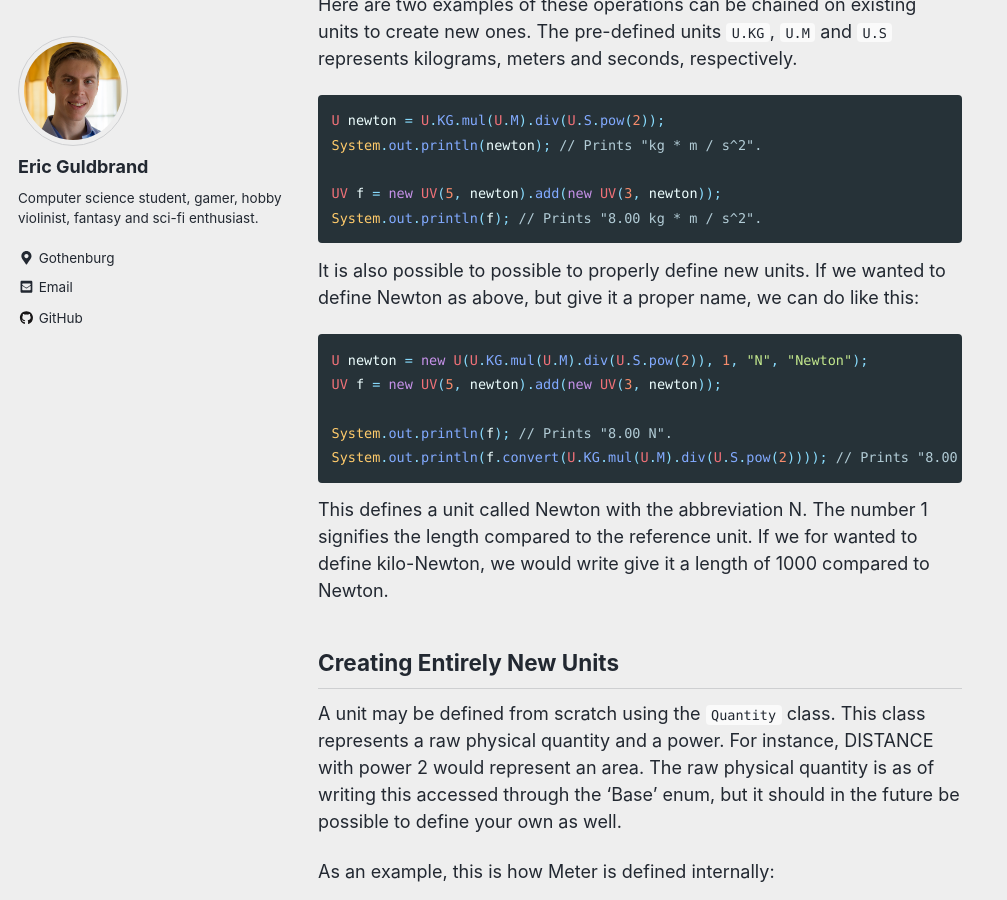
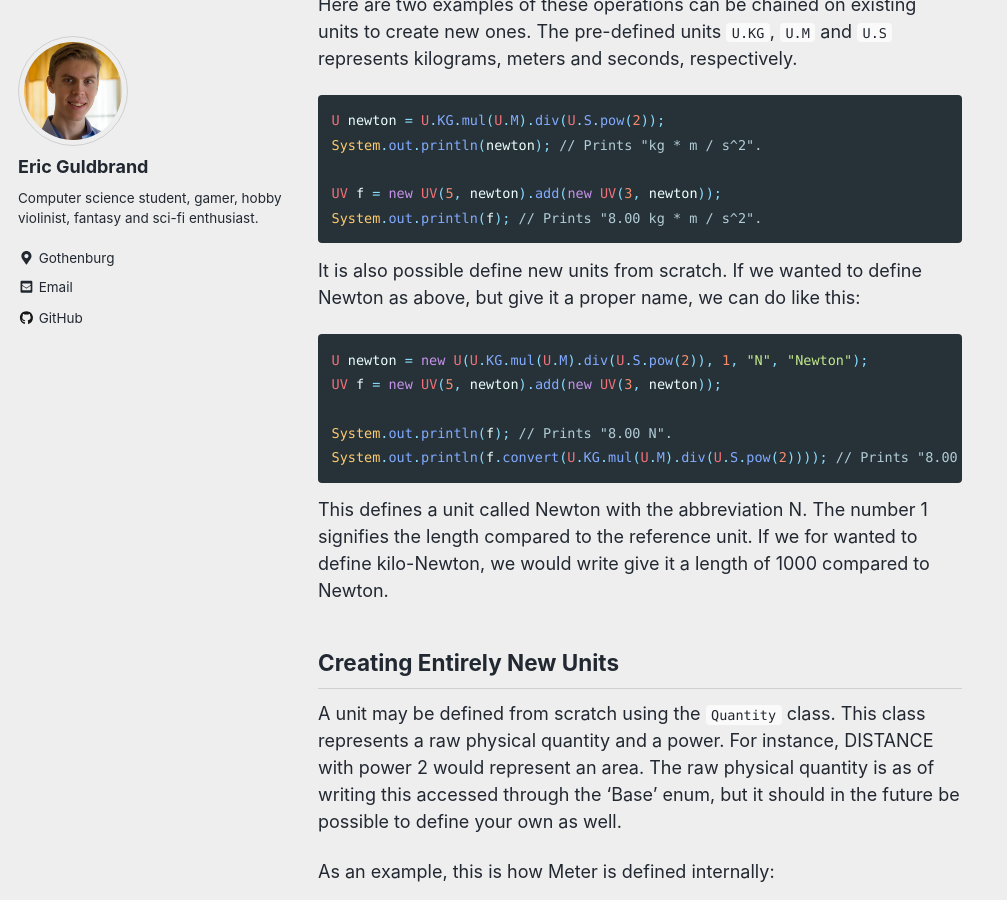
Before and after one commit to ecen/ecen.github.io, a Jekyll site: the page built from _pages/unit.md, in a window 1280 px wide and 900 px high, scrolled down 600 px. Shown: the whole window, without its empty margins (0-1007 px from the left). Built offline with Jekyll 4.4.1, drawn with Linux system fonts in a browser that asks for light colours; nearby versions of some CDN libraries.

Commit message:
Unit typo.

````diff
--- a/_pages/unit.md
+++ b/_pages/unit.md
@@ -19,7 +19,7 @@ UV f = new UV(5, newton).add(new UV(3, newton));
 System.out.println(f); // Prints "8.00 kg * m / s^2".
 ```
 
-It is also possible to possible to properly define new units. If we wanted to define Newton as above, but give it a proper name, we can do like this:
+It is also possible define new units from scratch. If we wanted to define Newton as above, but give it a proper name, we can do like this:
 ```java
 U newton = new U(U.KG.mul(U.M).div(U.S.pow(2)), 1, "N", "Newton");
 UV f = new UV(5, newton).add(new UV(3, newton));
````
